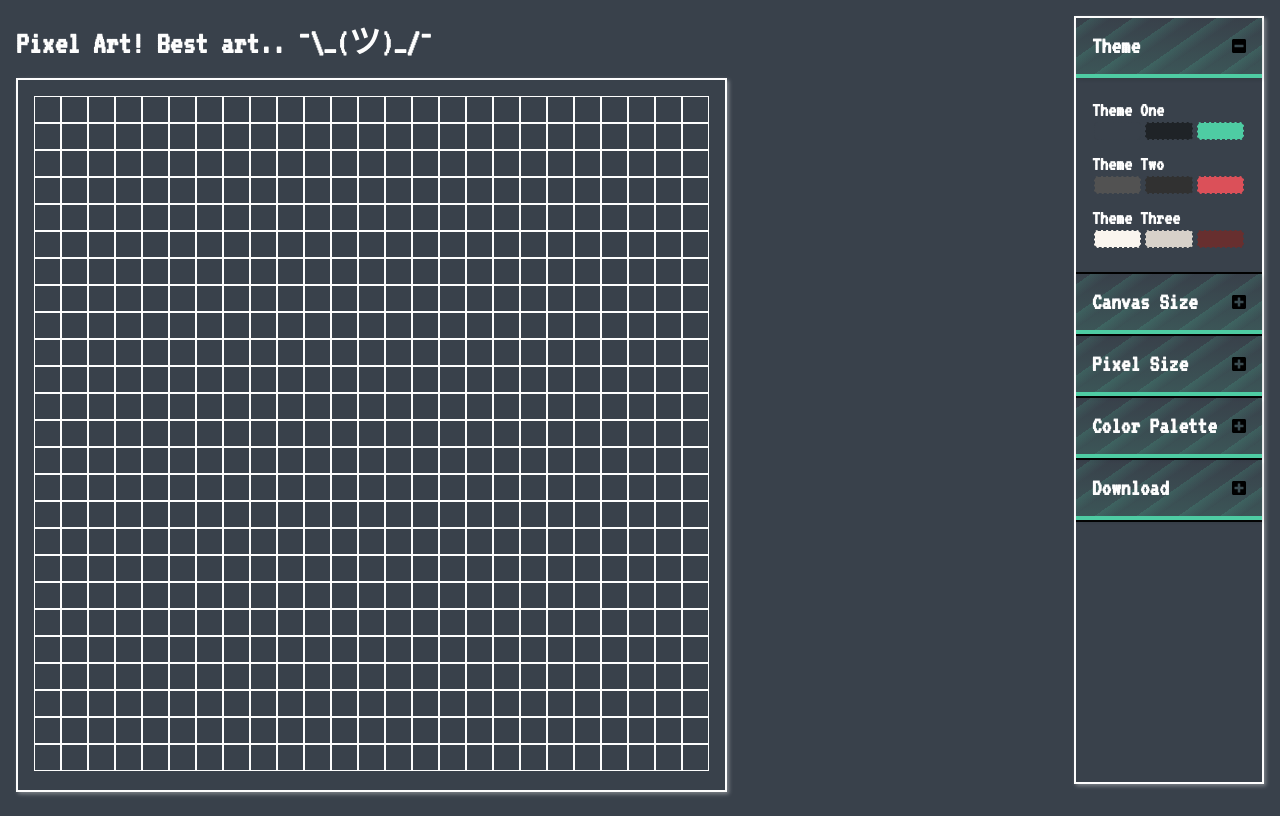
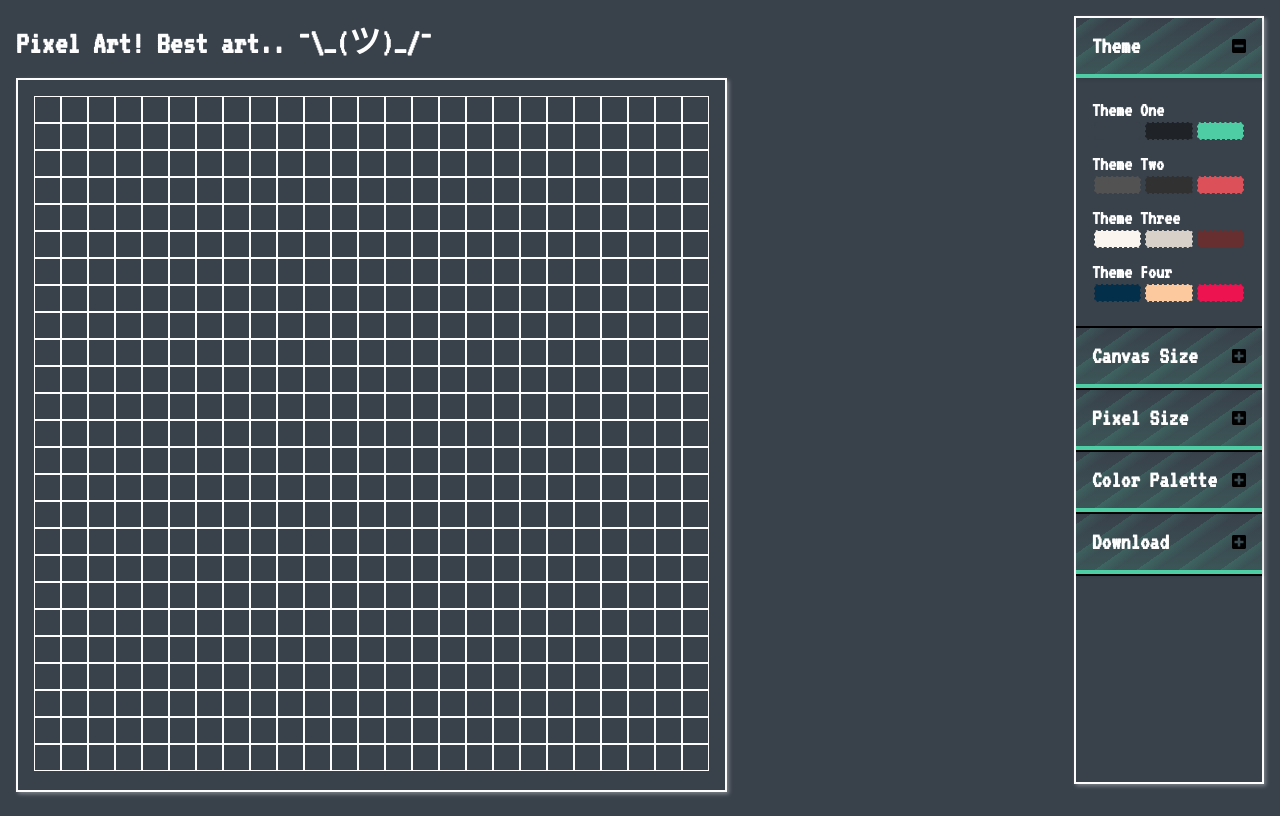
Before and after one commit to matthewlong29/pixel-art, a Vue app: page / in a window 1280 px wide. Built offline with nearby package versions, Linux system fonts and the light colour scheme.

Commit message:
added another theme

```diff
--- a/src/App.vue
+++ b/src/App.vue
@@ -112,9 +112,23 @@ export default {
       }
     }
 
+    /**
+     * selectThemeFour.
+     */
+    function selectThemeFour(event) {
+      if (event.target.checked) {
+        document.documentElement.setAttribute("data-theme", "four");
+        localStorage.setItem("theme", "four");
+      } else {
+        document.documentElement.setAttribute("data-theme", "four");
+        localStorage.setItem("theme", "four");
+      }
+    }
+
     themeOne.addEventListener("change", selectThemeOne, false);
     themeTwo.addEventListener("change", selectThemeTwo, false);
     themeThree.addEventListener("change", selectThemeThree, false);
+    themeFour.addEventListener("change", selectThemeFour, false);
   }
 };
 </script>
@@ -164,6 +178,17 @@ export default {
   --backgroundTwoTransparent: rgba(215, 209, 201, 0.15);
   --fontColorTransparent: rgb(29, 29, 29, 0.35);
   --accentTransparent: rgba(103, 47, 47, 0.15);
+}
+
+[data-theme="four"] {
+  --backgroundOne: rgb(4, 47, 75);
+  --backgroundTwo: rgb(251, 201, 157);
+  --fontColor: rgb(231, 228, 228);
+  --accent: rgb(237, 18, 80);
+  --backgroundOneTransparent: rgba(4, 47, 75, 0.15);
+  --backgroundTwoTransparent: rgba(251, 201, 157, 0.15);
+  --fontColorTransparent: rgba(231, 228, 228, 0.35);
+  --accentTransparent: rgba(237, 18, 80, 0.15);
 }
 
 html,
--- a/src/components/molecules/ThemeSelector.vue
+++ b/src/components/molecules/ThemeSelector.vue
@@ -30,6 +30,15 @@
           <div style="background: #faf5ef"></div>
           <div style="background: #d7d1c9"></div>
           <div style="background: #672f2f"></div>
+        </label>
+      </div>
+      <div class="theme-option">
+        <label for="themeFour">
+          <h2>Theme Four</h2>
+          <input type="radio" id="themeFour" name="themeNumber" value="themeFour" />
+          <div style="background: #042f4b"></div>
+          <div style="background: #fbc99d"></div>
+          <div style="background: #ed1250"></div>
         </label>
       </div>
     </div>
```
